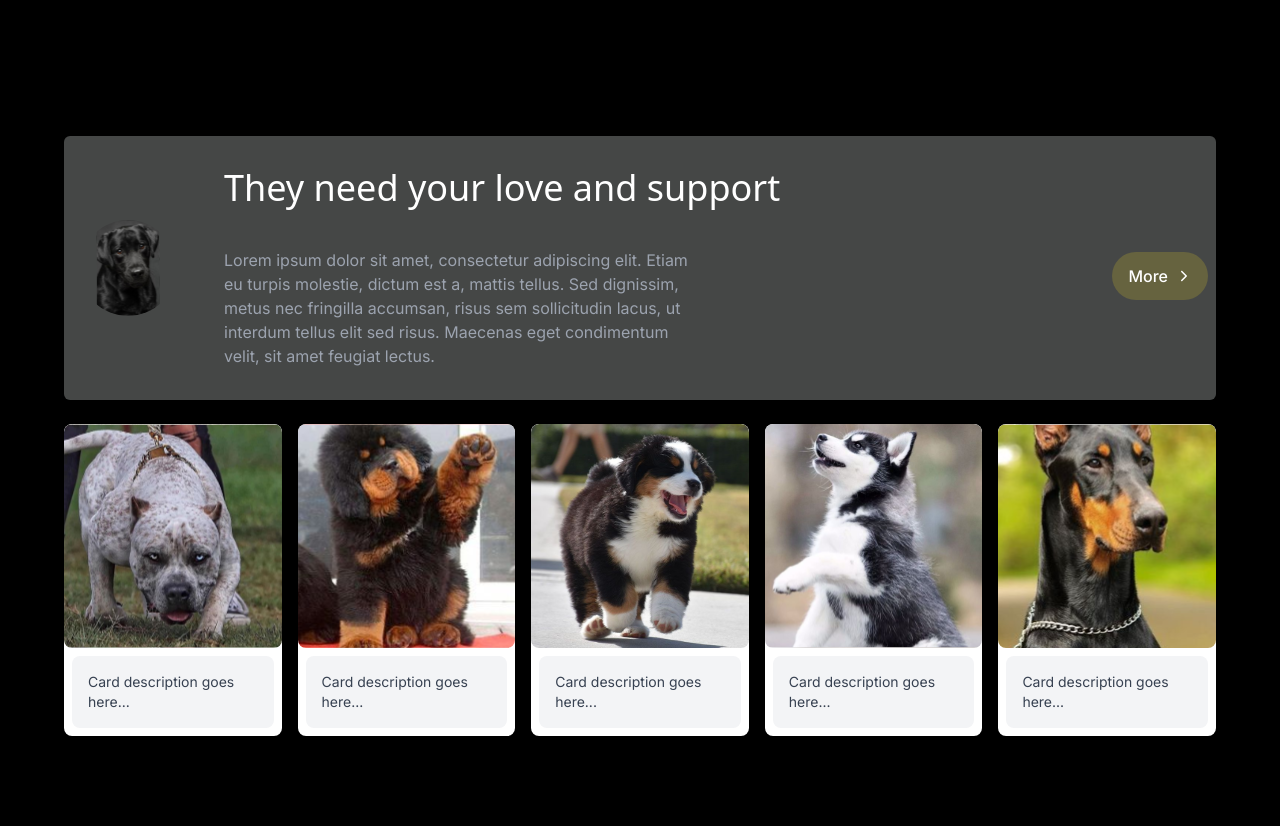
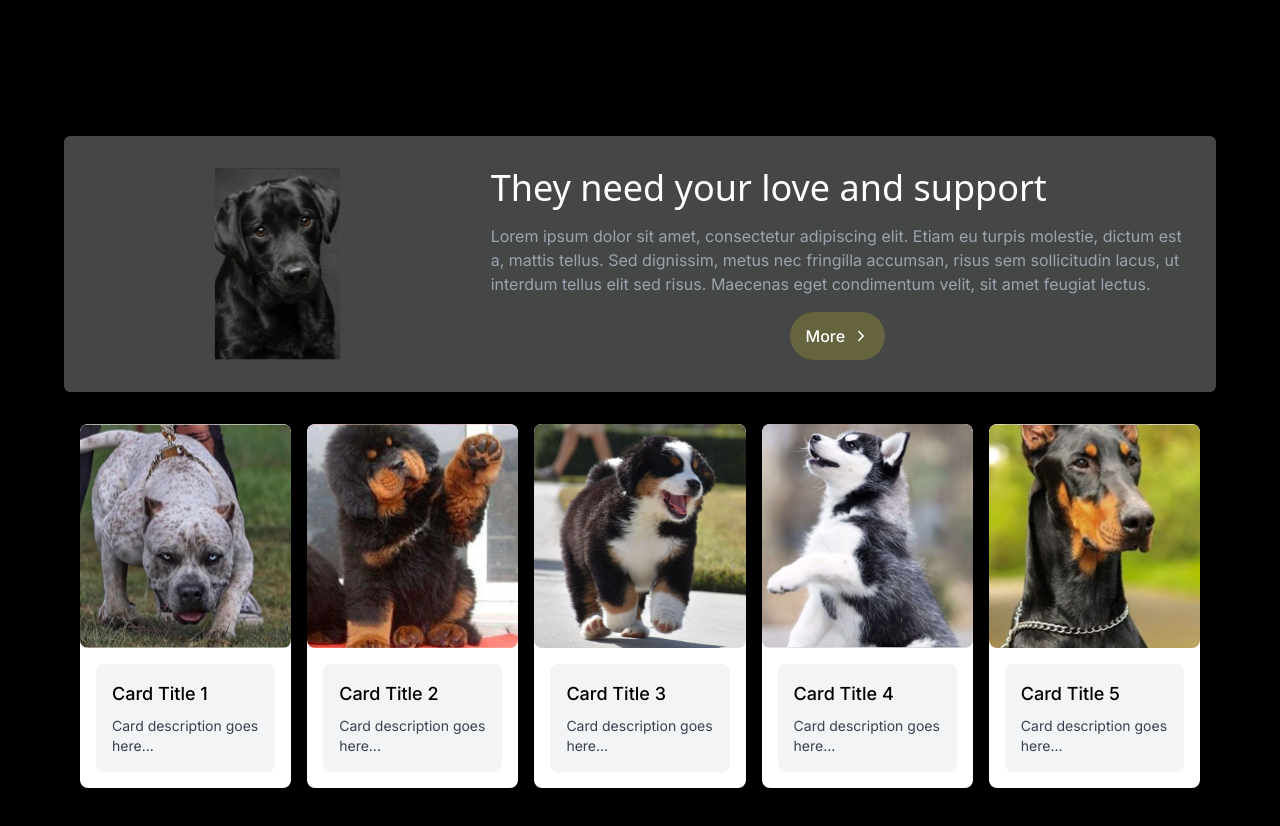
Before and after one commit to Muees99/Pet-Adoption, a Next.js app: page / in a window 1280 px wide. Shown: the part 760-1586 px from the top of the page. Built offline with nearby package versions, Linux system fonts and the light colour scheme.

Commit message:
Initial Catalogue Cards

```diff
--- a/app/components/Catalogue/index.tsx
+++ b/app/components/Catalogue/index.tsx
@@ -141,6 +141,276 @@
 
 // export default Catalogue;
 
+// import { motion, AnimatePresence } from "framer-motion";
+// import React from "react";
+// import Image from "next/image";
+// import Button from "@/app/Ui/Button";
+// import { IoIosArrowForward } from "react-icons/io";
+
+// type CardVariant = {
+//   hidden: { opacity: number; y: number };
+//   visible: { opacity: number; y: number };
+// };
+
+// const cardVariants: CardVariant = {
+//   hidden: { opacity: 0, y: 20 },
+//   visible: { opacity: 1, y: 0 },
+// };
+
+// const Catalogue: React.FC = () => {
+//   const cardData = [
+//     {
+//       image: "/assets/Pitbull.svg",
+//       title: "Card Title 1",
+//       description: "Card description goes here...",
+//     },
+//     {
+//       image: "/assets/Mastiff.svg",
+//       title: "Card Title 2",
+//       description: "Card description goes here...",
+//     },
+//     {
+//       image: "/assets/Bernese.svg",
+//       title: "Card Title 3",
+//       description: "Card description goes here...",
+//     },
+//     {
+//       image: "/assets/Husky.svg",
+//       title: "Card Title 4",
+//       description: "Card description goes here...",
+//     },
+//     {
+//       image: "/assets/Pinscher.svg",
+//       title: "Card Title 5",
+//       description: "Card description goes here...",
+//     },
+
+//   ];
+
+//   return (
+//     <div className="w-full sm:h-screen h-full bg-[#000]">
+//       <div className="max-w-[1440px] mx-auto sm:px-[5%] px-[4%]">
+//         <div className="flex w-full h-full items-center">
+//           <div className="flex flex-col md:flex-row justify-between w-full min-h-[550px]">
+//             <div className="flex flex-col w-full">
+//               <div className="flex flex-col md:flex-row items-center mb-4 bg-[#454746] border border-none rounded-md">
+//                 <div className="relative md:w-24 md:h-24 m-4 hidden sm:block">
+//                   {/* Image */}
+//                   <Image
+//                     src="/assets/Lebrado.svg"
+//                     alt="Descriptive image alt text"
+//                     layout="fill"
+//                     className="rounded-full"
+//                   />
+//                 </div>
+//                 <div className="flex flex-col flex-grow m-4">
+//                   {/* Title */}
+//                   <motion.h3
+//                     initial={{ opacity: 0, x: -50 }}
+//                     animate={{ opacity: 1, x: 0 }}
+//                     transition={{ duration: 0.5, delay: 0.2 }}
+//                     className="text-white text-3xl md:text-4xl sm:text-2xl font-normal p-4 md:ml-0"
+//                     style={{ fontFamily: "Noto Sans, sans-serif" }}
+//                   >
+//                     They need your love and support
+//                   </motion.h3>
+//                   {/* Description */}
+//                   <motion.p
+//                     initial={{ opacity: 0, x: -50 }}
+//                     animate={{ opacity: 1, x: 0 }}
+//                     transition={{ duration: 0.5, delay: 0.4 }}
+//                     className="font-normal mt-2 p-4 md:ml-0 text-gray-400 sm:w-[500px] w-full"
+//                   >
+//                     Lorem ipsum dolor sit amet, consectetur adipiscing elit.
+//                     Etiam eu turpis molestie, dictum est a, mattis tellus. Sed
+//                     dignissim, metus nec fringilla accumsan, risus sem
+//                     sollicitudin lacus, ut interdum tellus elit sed risus.
+//                     Maecenas eget condimentum velit, sit amet feugiat lectus.
+//                   </motion.p>
+//                 </div>
+//                 {/* Button */}
+//                 {/* <div className="flex justify-center p-2">
+//                   <Button className="flex items-center px-4 py-2 rounded-full font-medium text-[#FFF] bg-[#837c3a86] hover:bg-[#dbd28086] focus:bg-[#807500] mt-4">
+//                     More <IoIosArrowForward />
+//                   </Button>
+//                 </div> */}
+//               </div>
+//               {/* Cards */}
+//               <div className="grid grid-cols-1 sm:grid-cols-2 md:grid-cols-4 lg:grid-cols-5 gap-4 mt-2">
+//                 <AnimatePresence>
+//                   {cardData.map((card, index) => (
+//                     <motion.div
+//                       key={index}
+//                       variants={cardVariants}
+//                       initial="hidden"
+//                       animate="visible"
+//                       exit="hidden"
+//                       className="bg-white rounded-lg shadow-md overflow-hidden"
+//                       style={{ position: "relative" }}
+//                     >
+//                       {/* Image */}
+//                       <div className="relative w-full  h-56 ">
+//                         <Image
+//                           src={card.image}
+//                           alt={card.title}
+//                           layout="fill"
+//                           className="rounded-lg object-cover"
+//                         />
+//                       </div>
+//                       {/* Card Content */}
+//                       <div className="p-2">
+//                         <div className="rounded-lg bg-gray-300 p-4">
+//                           {/* Title */}
+//                           {/* <h3 className="text-md font-medium mb-1">
+//                             {card.title}
+//                           </h3> */}
+//                           {/* Description */}
+//                           <p className="text-gray-700 text-sm">
+//                             {card.description}
+//                           </p>
+//                         </div>
+//                       </div>
+//                     </motion.div>
+//                   ))}
+//                 </AnimatePresence>
+//               </div>
+//             </div>
+//           </div>
+//         </div>
+//       </div>
+//     </div>
+//   );
+// };
+
+// export default Catalogue;
+
+// import { motion, AnimatePresence } from "framer-motion";
+// import React from "react";
+// import Image from "next/image";
+// import Button from "@/app/Ui/Button";
+// import { IoIosArrowForward } from "react-icons/io";
+
+// type CardVariant = {
+//   hidden: { opacity: number; y: number };
+//   visible: { opacity: number; y: number };
+// };
+
+// const cardVariants: CardVariant = {
+//   hidden: { opacity: 0, y: 20 },
+//   visible: { opacity: 1, y: 0 },
+// };
+
+// const Catalogue: React.FC = () => {
+//   const cardData = [
+//     {
+//       image: "/assets/Pitbull.svg",
+//       title: "Card Title 1",
+//       description: "Card description goes here...",
+//     },
+//     {
+//       image: "/assets/Mastiff.svg",
+//       title: "Card Title 2",
+//       description: "Card description goes here...",
+//     },
+//     {
+//       image: "/assets/Bernese.svg",
+//       title: "Card Title 3",
+//       description: "Card description goes here...",
+//     },
+//     {
+//       image: "/assets/Husky.svg",
+//       title: "Card Title 4",
+//       description: "Card description goes here...",
+//     },
+//     {
+//       image: "/assets/Pinscher.svg",
+//       title: "Card Title 5",
+//       description: "Card description goes here...",
+//     },
+//   ];
+
+//   return (
+//     <div className="w-full min-h-screen bg-[#000] ">
+//       <div className="max-w-[1440px] mx-auto sm:px-[5%] px-[4%]">
+//         {/* Introductory Section */}
+//         <div className="bg-[#454746] rounded-md p-8 flex flex-col md:flex-row items-center">
+//           <div className="relative md:w-1/3 h-48 md:h-auto mb-4 md:mb-0 ">
+//             <div className="flex flex-col md:flex-row justify-between w-full ">
+//               <Image
+//                 src="/assets/Lebrado.svg"
+//                 alt="Descriptive image alt text"
+//                 layout="fill"
+//                 className="rounded-full"
+//               />
+//             </div>
+//           </div>
+//           <div className="flex-1 md:ml-8">
+//             <motion.h3
+//               initial={{ opacity: 0, x: -50 }}
+//               animate={{ opacity: 1, x: 0 }}
+//               transition={{ duration: 0.5, delay: 0.2 }}
+//               className="text-white text-3xl md:text-4xl sm:text-2xl font-normal mb-4"
+//               style={{ fontFamily: "Noto Sans, sans-serif" }}
+//             >
+//               They need your love and support
+//             </motion.h3>
+//             <motion.p
+//               initial={{ opacity: 0, x: -50 }}
+//               animate={{ opacity: 1, x: 0 }}
+//               transition={{ duration: 0.5, delay: 0.4 }}
+//               className="text-gray-400 text-sm md:text-base mb-4"
+//             >
+//               Lorem ipsum dolor sit amet, consectetur adipiscing elit. Etiam eu
+//               turpis molestie, dictum est a, mattis tellus. Sed dignissim, metus
+//               nec fringilla accumsan, risus sem sollicitudin lacus, ut interdum
+//               tellus elit sed risus. Maecenas eget condimentum velit, sit amet
+//               feugiat lectus.
+//             </motion.p>
+//             <div className="flex justify-center">
+//               <Button className="flex items-center px-4 py-2 rounded-full font-medium text-white bg-[#837c3a86] hover:bg-[#dbd28086] focus:bg-[#807500]">
+//                 More <IoIosArrowForward />
+//               </Button>
+//             </div>
+//           </div>
+//         </div>
+//       </div>
+//       {/* Cards Section */}
+//       <div className="grid grid-cols-1 sm:grid-cols-2 md:grid-cols-4 lg:grid-cols-5 gap-4 mt-4 p-4 flex-1 overflow-y-auto">
+//         <AnimatePresence>
+//           {cardData.map((card, index) => (
+//             <motion.div
+//               key={index}
+//               variants={cardVariants}
+//               initial="hidden"
+//               animate="visible"
+//               exit="hidden"
+//               className="bg-white rounded-lg shadow-md overflow-hidden"
+//               style={{ position: "relative" }}
+//             >
+//               <div className="relative w-full h-56">
+//                 <Image
+//                   src={card.image}
+//                   alt={card.title}
+//                   layout="fill"
+//                   className="rounded-lg object-cover"
+//                 />
+//               </div>
+//               <div className="p-4">
+//                 <div className="rounded-lg bg-gray-100 p-4">
+//                   <h3 className="text-lg font-medium mb-2">{card.title}</h3>
+//                   <p className="text-gray-700 text-sm">{card.description}</p>
+//                 </div>
+//               </div>
+//             </motion.div>
+//           ))}
+//         </AnimatePresence>
+//       </div>
+//     </div>
+//   );
+// };
+
+// export default Catalogue;
+
 
 import { motion, AnimatePresence } from "framer-motion";
 import React from "react";
@@ -185,18 +455,14 @@ const Catalogue: React.FC = () => {
       title: "Card Title 5",
       description: "Card description goes here...",
     },
-
   ];
 
   return (
-    <div className="w-full sm:h-screen h-full bg-[#000]">
+    <div className="w-full min-h-screen bg-[#000]">
       <div className="max-w-[1440px] mx-auto sm:px-[5%] px-[4%]">
-        <div className="flex w-full h-full items-center">
-          <div className="flex flex-col md:flex-row justify-between w-full min-h-[550px]">
-            <div className="flex flex-col w-full">
-              <div className="flex flex-col md:flex-row items-center mb-4 bg-[#454746] border border-none rounded-md">
-                <div className="relative md:w-24 md:h-24 m-4 hidden sm:block">
-                  {/* Image */}
+        {/* Introductory Section */}
+        <div className="bg-[#454746] rounded-md p-8 flex flex-col md:flex-row items-center">
+          <div className="relative w-24 h-24 md:w-1/3 md:h-48 mb-4 md:mb-0">
             <Image
               src="/assets/Lebrado.svg"
               alt="Descriptive image alt text"
@@ -204,40 +470,37 @@ const Catalogue: React.FC = () => {
               className="rounded-full"
             />
           </div>
-                <div className="flex flex-col flex-grow m-4">
-                  {/* Title */}
+          <div className="flex-1 md:ml-8">
             <motion.h3
               initial={{ opacity: 0, x: -50 }}
               animate={{ opacity: 1, x: 0 }}
               transition={{ duration: 0.5, delay: 0.2 }}
-                    className="text-white text-3xl md:text-4xl sm:text-2xl font-normal p-4 md:ml-0"
+              className="text-white text-3xl md:text-4xl sm:text-2xl font-normal mb-4"
               style={{ fontFamily: "Noto Sans, sans-serif" }}
             >
               They need your love and support
             </motion.h3>
-                  {/* Description */}
             <motion.p
               initial={{ opacity: 0, x: -50 }}
               animate={{ opacity: 1, x: 0 }}
               transition={{ duration: 0.5, delay: 0.4 }}
-                    className="font-normal mt-2 p-4 md:ml-0 text-gray-400 sm:w-[500px] w-full"
+              className="text-gray-400 text-sm md:text-base mb-4"
             >
-                    Lorem ipsum dolor sit amet, consectetur adipiscing elit.
-                    Etiam eu turpis molestie, dictum est a, mattis tellus. Sed
-                    dignissim, metus nec fringilla accumsan, risus sem
-                    sollicitudin lacus, ut interdum tellus elit sed risus.
-                    Maecenas eget condimentum velit, sit amet feugiat lectus.
+              Lorem ipsum dolor sit amet, consectetur adipiscing elit. Etiam eu
+              turpis molestie, dictum est a, mattis tellus. Sed dignissim, metus
+              nec fringilla accumsan, risus sem sollicitudin lacus, ut interdum
+              tellus elit sed risus. Maecenas eget condimentum velit, sit amet
+              feugiat lectus.
             </motion.p>
-                </div>
-                {/* Button */}
-                <div className="flex justify-center p-2">
-                  <Button className="flex items-center px-4 py-2 rounded-full font-medium text-[#FFF] bg-[#837c3a86] hover:bg-[#dbd28086] focus:bg-[#807500] mt-4">
+            <div className="flex justify-center">
+              <Button className="flex items-center px-4 py-2 rounded-full font-medium text-white bg-[#837c3a86] hover:bg-[#dbd28086] focus:bg-[#807500]">
                 More <IoIosArrowForward />
               </Button>
             </div>
           </div>
-              {/* Cards */}
-              <div className="grid grid-cols-1 sm:grid-cols-2 md:grid-cols-4 lg:grid-cols-5 gap-4 mt-2">
+        </div>
+        {/* Cards Section */}
+        <div className="grid grid-cols-1 sm:grid-cols-2 md:grid-cols-3 lg:grid-cols-5 gap-4 mt-4 p-4 flex-1 overflow-y-auto">
           <AnimatePresence>
             {cardData.map((card, index) => (
               <motion.div
@@ -249,8 +512,7 @@ const Catalogue: React.FC = () => {
                 className="bg-white rounded-lg shadow-md overflow-hidden"
                 style={{ position: "relative" }}
               >
-                      {/* Image */}
-                      <div className="relative w-full  h-56 ">
+                <div className="relative w-full h-56">
                   <Image
                     src={card.image}
                     alt={card.title}
@@ -258,17 +520,10 @@ const Catalogue: React.FC = () => {
                     className="rounded-lg object-cover"
                   />
                 </div>
-                      {/* Card Content */}
-                      <div className="p-2">
+                <div className="p-4">
                   <div className="rounded-lg bg-gray-100 p-4">
-                          {/* Title */}
-                          {/* <h3 className="text-md font-medium mb-1">
-                            {card.title}
-                          </h3> */}
-                          {/* Description */}
-                          <p className="text-gray-700 text-sm">
-                            {card.description}
-                          </p>
+                    <h3 className="text-lg font-medium mb-2">{card.title}</h3>
+                    <p className="text-gray-700 text-sm">{card.description}</p>
                   </div>
                 </div>
               </motion.div>
@@ -277,9 +532,6 @@ const Catalogue: React.FC = () => {
         </div>
       </div>
     </div>
-        </div>
-      </div>
-    </div>
   );
 };
 
```
Also changed, not shown: public/assets/solar_paw-bold.svg (added). Lines whose indentation alone changed are shown as unchanged.
